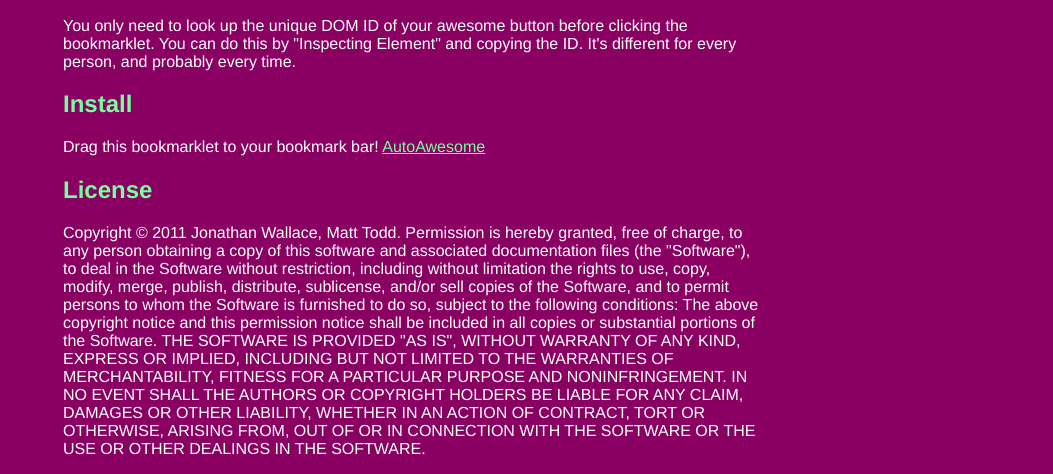
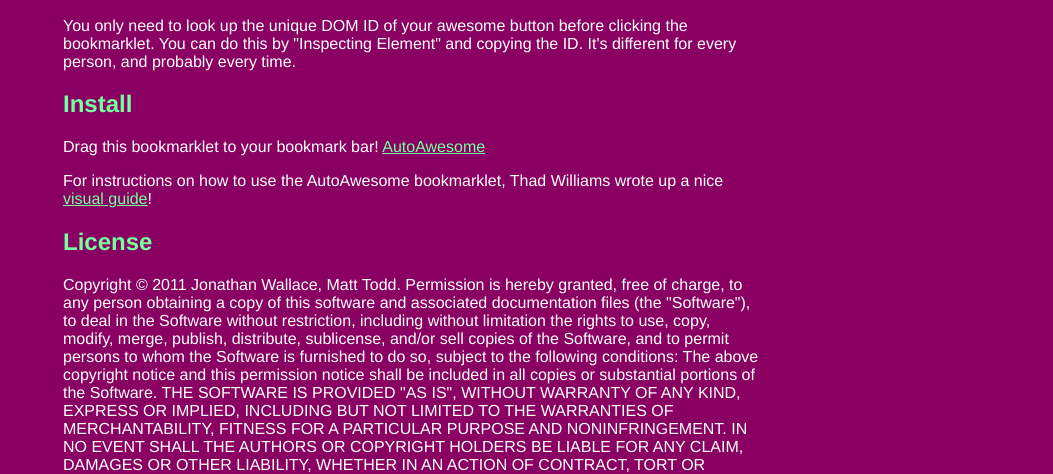
Before and after one commit to mtodd/auto-awesome, a plain HTML site: page index.html in a window 1280 px wide. Shown: the part 332-806 px from the top of the page, without its empty margins (227-1280 px from the left). Drawn offline with Linux system fonts and the light colour scheme.

Commit message:
Link to Thad's visual guide

```diff
--- a/index.html
+++ b/index.html
@@ -57,6 +57,8 @@
 <a href="javascript:var%20awesome%20=%20function(domId)%20{var%20elem%20=%20$(%27#%27%20+%20domId),%20evt%20=%20document.createEvent(%22MouseEvents%22);evt.initMouseEvent(%22click%22,%20true,%20true,%20window,1,%200,%200,%20elem.offset().left,%20elem.offset().top,%20false,%20false,%20false,%20false,%200,%20null);document.getElementById(domId).dispatchEvent(evt)};awesome.domId%20=%20window.prompt(%22What%27s%20your%20awesome%20button%27s%20DOM%20ID?%22,%20%22%22);setInterval(%27awesome(%22%27+awesome.domId+%27%22)%27,%2045000)
 ">AutoAwesome</a>
 </p>
+
+<p>For instructions on how to use the AutoAwesome bookmarklet, Thad Williams wrote up a nice <a href="https://sites.google.com/site/turntableautovote/">visual guide</a>!</p>
 <h2>License</h2>
 <p>Copyright &copy; 2011 Jonathan Wallace, Matt Todd.
 
```
